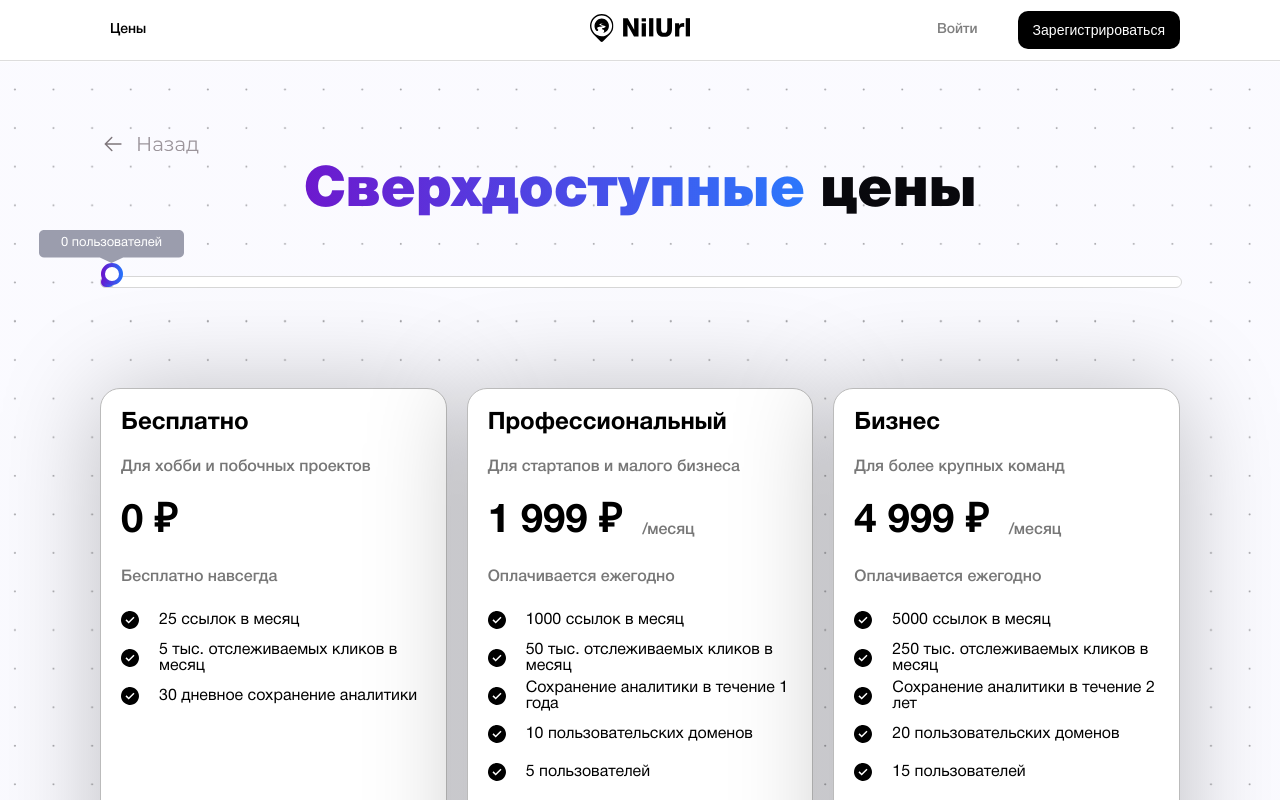
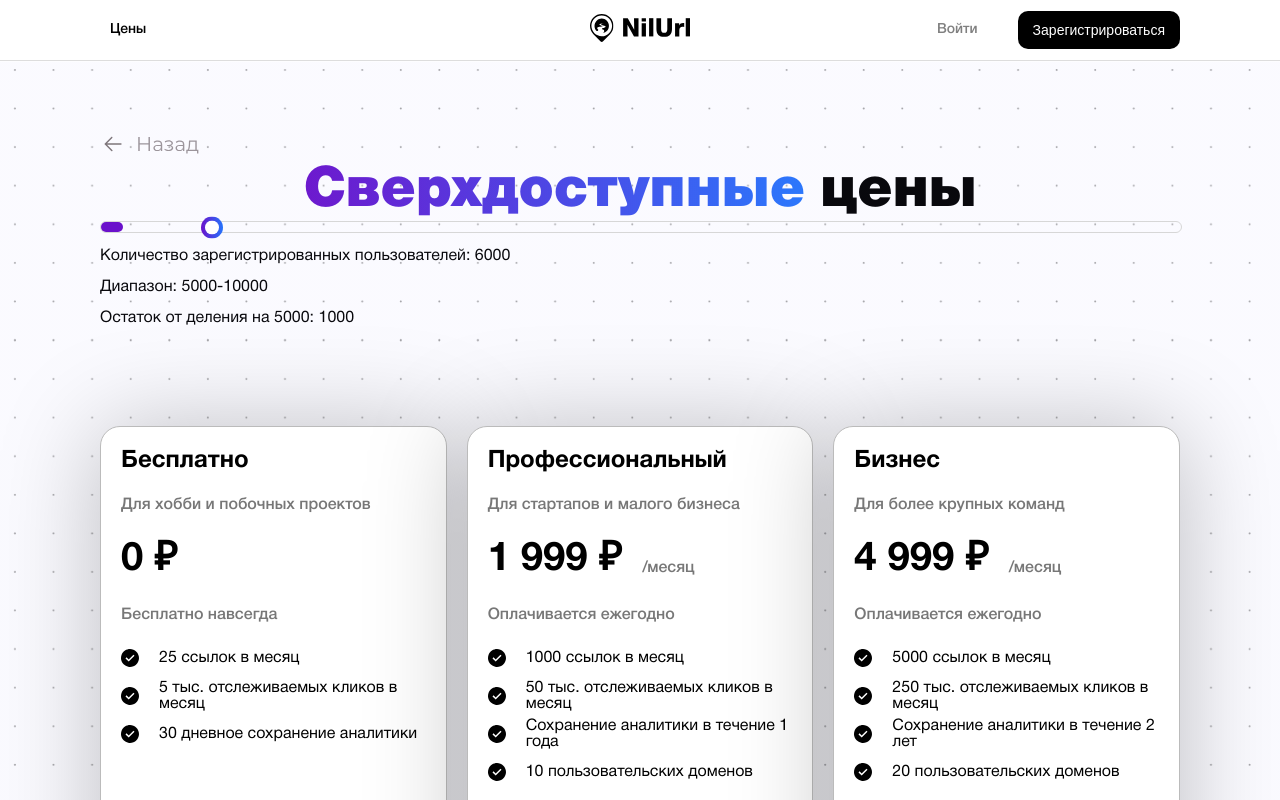
Before and after one commit to Diablox777/Project-for-company, a React (Create React App) app: page / in a window 1280 px wide. Shown: the top 800 px of the page. Built offline with nearby package versions, Linux system fonts and the light colour scheme.

Commit message:
Переделал слайдер с информацией о зарег.пользователях, на данный момент работа еще не закончена.

```diff
--- a/src/components/index.js
+++ b/src/components/index.js
@@ -4,6 +4,7 @@ import DeleteAccountModal from "./delete/DeleteAccountModal";
 import FooterMP from "./footer-mp/FooterMP";
 import NoLoginHeader from "./no-login-header/NoLoginHeader";
 import PricesBlock from "./prices-block/PricesBlock";
+import Slider from "./slider/Slider";
 
 import Ampersand from "../img/ampersand.svg";
 import Hashtag from "../img/hashtag.svg";
@@ -19,4 +20,4 @@ import SubButtonBlack from "../img/subscription-button-black.svg";
 import SubButtonBlue from "../img/subscription-button-blue.svg";
 import FooterLogo from "../img/footer-logo.svg";
 
-export { Header, SettingsForm, DeleteAccountModal, FooterMP, NoLoginHeader, PricesBlock, Ampersand, Hashtag, Tilde, Triangle, Underscore, BackImage, Privilege, TryButtonBlack, TryButtonBlue, SubButtonBlack, SubButtonBlue, FooterLogo, };
+export { Header, SettingsForm, DeleteAccountModal, FooterMP, NoLoginHeader, PricesBlock, Slider, Ampersand, Hashtag, Tilde, Triangle, Underscore, BackImage, Privilege, TryButtonBlack, TryButtonBlue, SubButtonBlack, SubButtonBlue, FooterLogo, };
--- a/src/components/prices-block/PricesBlock.js
+++ b/src/components/prices-block/PricesBlock.js
@@ -1,12 +1,21 @@
 import React, { useState } from "react";
 import "./pricesBlock.css";
-import { BackImage, Privilege, TryButtonBlack, TryButtonBlue, SubButtonBlack, SubButtonBlue } from "../../components";
-
+import {
+  BackImage,
+  Privilege,
+  TryButtonBlack,
+  TryButtonBlue,
+  SubButtonBlack,
+  SubButtonBlue,
+  Slider
+} from "../../components";
 
 const PricesBlock = () => {
   const [isHovered1, setIsHovered1] = useState(false);
   const [isHovered2, setIsHovered2] = useState(false);
   const [isHovered3, setIsHovered3] = useState(false);
+
+  const registeredUsers = 6000;
 
   return (
     <main className="prices">
@@ -17,60 +26,9 @@ const PricesBlock = () => {
         <span className="gradient__text"> Сверхдоступные</span>
         <span className="black__text"> цены</span>
       </div>
-      <div className="prices__container">
-        <div>
-          <svg
-            className="svg-bottom"
-            width="145"
-            height="33"
-            viewBox="0 0 145 33"
-            fill="none"
-            xmlns="http://www.w3.org/2000/svg"
-          >
-            <path
-              fillRule="evenodd"
-              clipRule="evenodd"
-              d="M5 0C2.23858 0 0 2.23858 0 5V22.5C0 25.2614 2.23858 27.5 5 27.5H60.8734L72.5005 33L84.1277 27.5H140C142.761 27.5 145 25.2614 145 22.5V5C145 2.23858 142.761 0 140 0H5Z"
-              fill="#9B9DAD"
-            />
-            <text x="50%" y="40%" dominantBaseline="middle" textAnchor="middle" fill="white" font-size="13">
-    0 пользователей
-  </text>
-          </svg>
-          <div className="top-border">
-            <svg
-              className="svg-top"
-              width="22"
-              height="22"
-              viewBox="0 0 22 22"
-              fill="none"
-              xmlns="http://www.w3.org/2000/svg"
-            >
-              <circle
-                cx="11"
-                cy="11"
-                r="9"
-                fill="white"
-                stroke="url(#paint0_linear_1_1795)"
-                strokeWidth="4"
-              />
-              <defs>
-                <linearGradient
-                  id="paint0_linear_1_1795"
-                  x1="0"
-                  y1="11"
-                  x2="22"
-                  y2="11"
-                  gradientUnits="userSpaceOnUse"
-                >
-                  <stop stopColor="#6A11CB" />
-                  <stop offset="1" stopColor="#2575FC" />
-                </linearGradient>
-              </defs>
-            </svg>
-          </div>
-        </div>
-      </div>
+
+      <Slider initialRegisteredUsers={registeredUsers} /> {/* Используем компонент Slider */}
+
       <div className="prices__block">
         <div className="prices__block-item">
           <p className="block__item__title">Бесплатно</p>
--- a/src/components/prices-block/pricesBlock.css
+++ b/src/components/prices-block/pricesBlock.css
@@ -38,45 +38,6 @@
 
 .black__text {
   margin-left: 15px;
-}
-
-.prices__container {
-  position: relative;
-  margin-top: 55px;
-  width: 100%;
-  max-width: 1240px;
-  height: 10px;
-  background-color: white;
-  border: 1px solid #d7d7d7;
-  border-radius: 29px;
-  font-size: 13px;
-  font-weight: 400;
-  line-height: 21px;
-}
-
-.top-border {
-  height: 100%;
-  width: 13px;
-  margin: -1px;
-  background: linear-gradient(90deg, #6a11cb 0%, #2575fc 100%);
-  -webkit-text-fill-color: transparent;
-  position: absolute;
-  border: 1px solid #d7d7d7;
-  border-radius: 29px;
-}
-
-.svg-top {
-  position: absolute;
-  margin-top: -14px;
-  top: 0;
-  height: 22px;
-}
-
-.svg-bottom {
-  position: absolute;
-  margin-bottom: 24px;
-  left: -62px;
-  bottom: 0;
 }
 
 .prices__block {
--- /dev/null
+++ b/src/components/slider/Slider.js
@@ -0,0 +1,43 @@
+import React, {useLayoutEffect, useRef, useState, useEffect } from "react";
+import "./slider.css"; // Подключаем файл со стилями
+
+const Slider = ({ initialRegisteredUsers }) => {
+  const [registeredUsers, setRegisteredUsers] = useState(initialRegisteredUsers);
+  const [range, setRange] = useState("");
+  const [remainder, setRemainder] = useState(0);
+  const ref = useRef(null);
+  const [width, setWidth] = useState(0);
+
+  useEffect(() => {
+    // Вызываем функцию при изменении количества зарегистрированных пользователей
+    determineRangeAndRemainder(registeredUsers);
+  }, [registeredUsers]);
+
+  // Функция для определения диапазона зарегистрированных пользователей и остатка от деления
+  const determineRangeAndRemainder = (users) => {
+    const rangeNumber = Math.floor(users / 5000);
+    const leftValue = rangeNumber * 5000;
+    const rightValue = (rangeNumber + 1) * 5000;
+    setRange(`${leftValue}-${rightValue}`);
+    setRemainder(users % 5000);
+  }
+  useLayoutEffect(() => {
+    setWidth(ref.current.offsetWidth);
+  }, []);
+
+  return (
+    <>
+      <div className="slider-container">
+        <div className="slider-circle" ref={ref}></div>
+        <div className="slider-cover" style={{ width: width }}></div>
+      </div>
+      <div>
+        <p>Количество зарегистрированных пользователей: {registeredUsers}</p>
+        <p>Диапазон: {range}</p>
+        <p>Остаток от деления на 5000: {remainder}</p>
+      </div>
+    </>
+  );
+};
+
+export default Slider;
--- /dev/null
+++ b/src/components/slider/slider.css
@@ -0,0 +1,28 @@
+.slider-container {
+    position: relative;
+    height: 10px;
+    width: 100%;
+    border-radius: 29px;
+    border: 1px solid rgba(215, 215, 215, 1);
+  }
+
+  .slider-circle {
+    position: absolute;
+    width: 14px;
+    height: 14px;
+    transform: translateY(-25%) translateX(100px);
+    background:
+      linear-gradient(#fff 0 0) padding-box,
+      linear-gradient(to right, #6a11cb 0%, #2575fc 100%) border-box;
+    border: 4px solid transparent;
+    border-radius: 20px;
+  }
+
+  .slider-cover {
+    position: absolute;
+    top: 0;
+    left: 0;
+    height: 100%;
+    border-radius: 29px;
+    background-color: #6a11cb;
+  }
```
